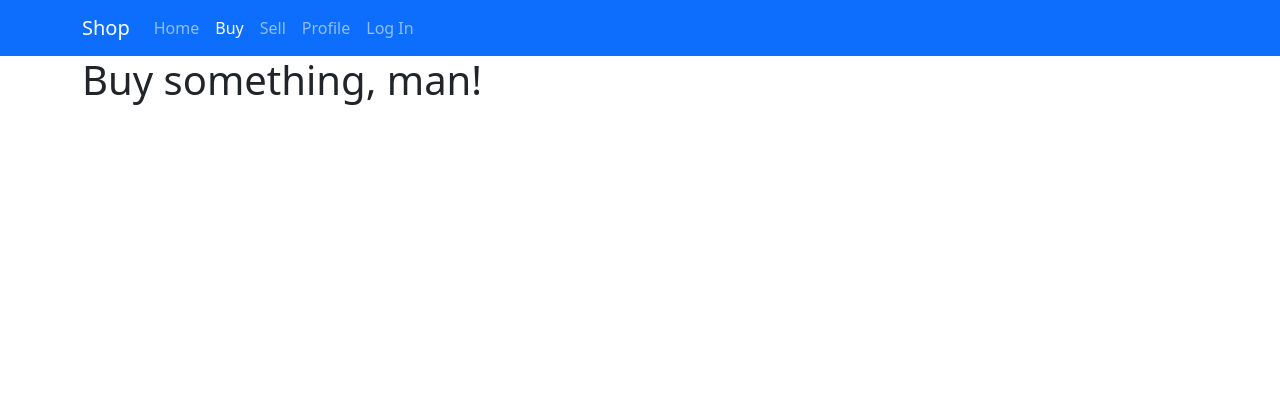
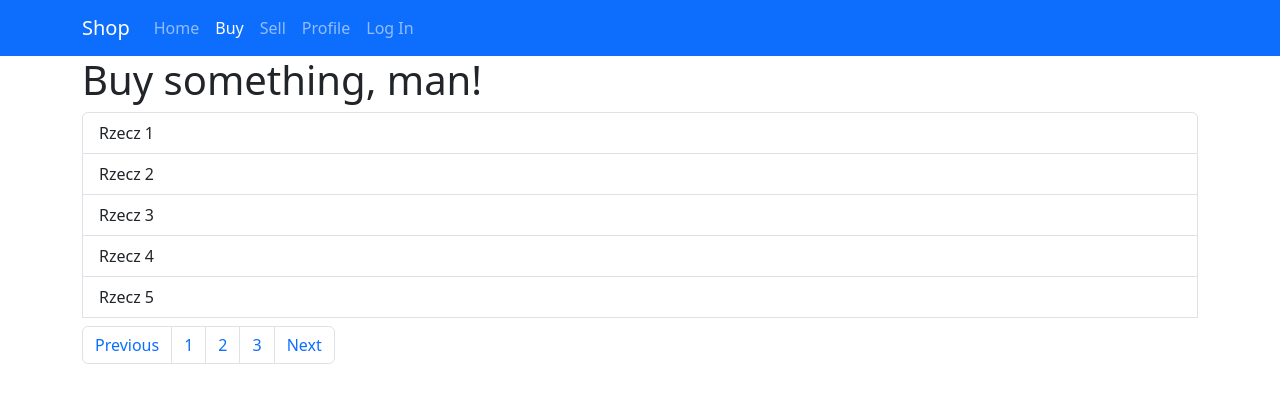
Before and after one commit to bartosz722/flaskboot, a Flask app: page /buy in a window 1280 px wide. Shown: the top 403 px of the page. Run offline with Flask 3, Linux system fonts and the light colour scheme.

Commit message:
Item list - skeleton

```diff
--- a/templates/buy.html
+++ b/templates/buy.html
@@ -2,4 +2,18 @@
 
 {% block content %}
     <h1>Buy something, man!</h1>
+    <ul class="list-group">
+      {%for i in range(0, 5)%}
+        <li class="list-group-item">Rzecz {{i+1}}</li>
+      {%endfor%}
+    </div>
+    <nav class="mt-2" aria-label="Pages">
+      <ul class="pagination">
+        <li class="page-item"><a class="page-link" href="#">Previous</a></li>
+        <li class="page-item"><a class="page-link" href="#">1</a></li>
+        <li class="page-item"><a class="page-link" href="#">2</a></li>
+        <li class="page-item"><a class="page-link" href="#">3</a></li>
+        <li class="page-item"><a class="page-link" href="#">Next</a></li>
+      </ul>
+    </nav>
 {% endblock %}
```
